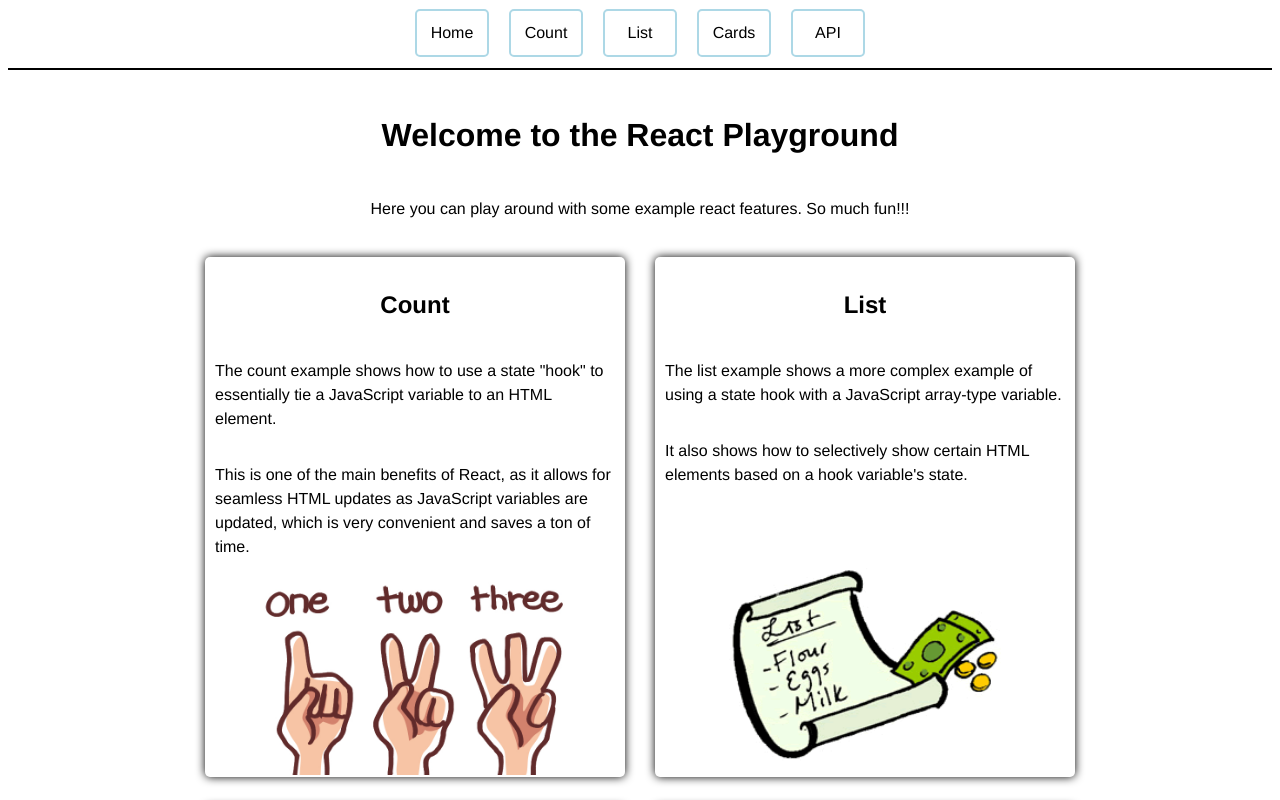
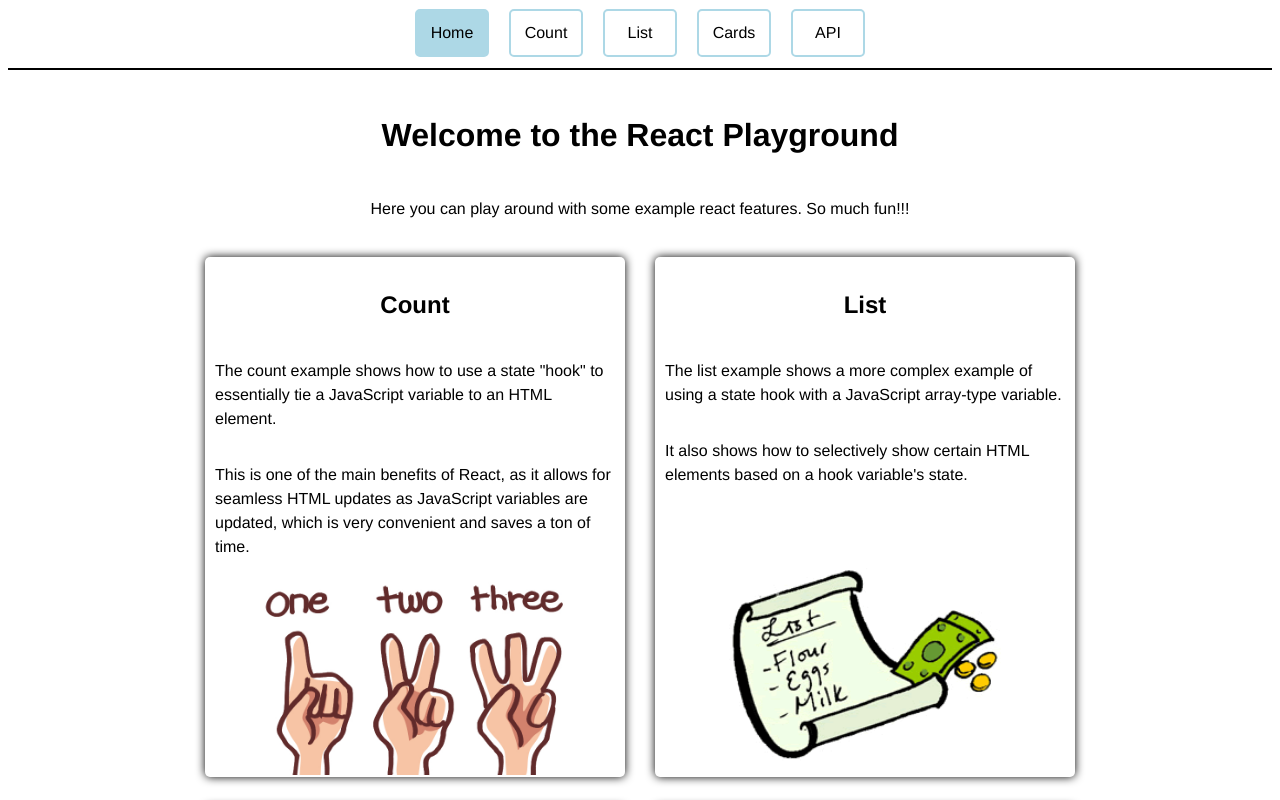
Before and after one commit to CSC375-Web-Dev/react-playground, a React (Vite) app: page / in a window 1280 px wide. Shown: the top 800 px of the page. Built offline with nearby package versions, Linux system fonts and the light colour scheme.

Commit message:
navbar logic

```diff
--- a/src/components/NavBar.jsx
+++ b/src/components/NavBar.jsx
@@ -1,14 +1,63 @@
-import { Link } from 'react-router-dom'
+import { Link, useLocation } from 'react-router-dom'
 import styles from './NavBar.module.css'
 
+// define nav item data
+const navItems = [
+    {
+        display: 'Home',
+        to: '/'
+    },
+    {
+        display: 'Count',
+        to: '/count'
+    },
+    {
+        display: 'List',
+        to: '/list'
+    },
+    {
+        display: 'Cards',
+        to: '/cards'
+    },
+    {
+        display: 'API',
+        to: '/api'
+    }
+]
+
+// based on whether nav item is selected or not, return back its appropriate CSS classes
+// selected nav items have an extra class added on
+function getNavItemCssClasses(isSelected) {
+    if (isSelected) {
+        return `${styles['nav-item']} ${styles['nav-item-selected']}`
+    }
+    return styles['nav-item']
+}
+
 export default function NavBar() {
+    // gives information about the router (what path it's currently on, etc.)
+    const location = useLocation()
+
+    // for each nav item object, create a Link element
+    function createNavItemsHtml() {
+        return navItems.map(navItem => {
+
+            // determine if nav item is selected by comparing its "to" property against the current location's pathname
+            const isSelected = location.pathname === navItem.to
+
+            // get the nav item's appropriate css classes based on its selected status
+            const navItemCssClass = getNavItemCssClasses(isSelected)
+
+            // finally, create the Link element
+            return (
+                <Link className={navItemCssClass} to={navItem.to}>{navItem.display}</Link>
+            )
+        })
+    }
+
     return (
         <div className={styles.container}>
-            <Link className={styles['nav-item']} to="/">Home</Link>
-            <Link className={styles['nav-item']} to="/count">Count</Link>
-            <Link className={styles['nav-item']} to="/list">List</Link>
-            <Link className={styles['nav-item']} to="/cards">Cards</Link>
-            <Link className={styles['nav-item']} to="/api">API</Link>
+            { createNavItemsHtml() }
         </div>
     )
 }
--- a/src/components/NavBar.module.css
+++ b/src/components/NavBar.module.css
@@ -23,3 +23,7 @@
 .nav-item:hover {
     background-color: lightblue;
 }
+
+.nav-item-selected {
+    background-color: lightblue;
+}
```
